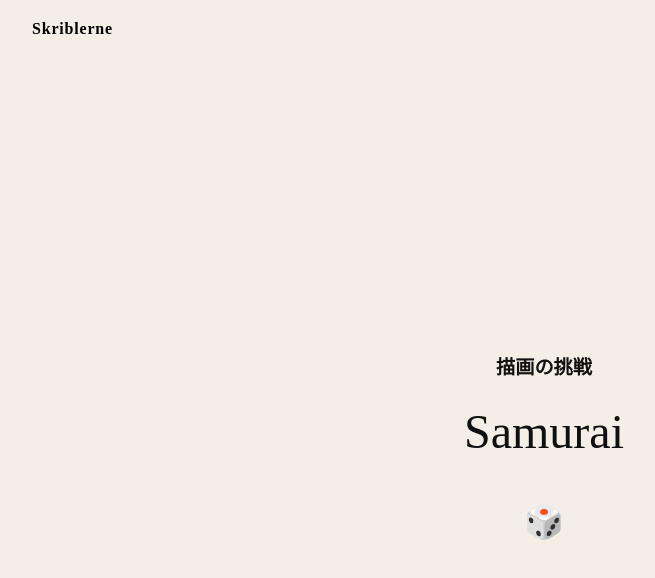
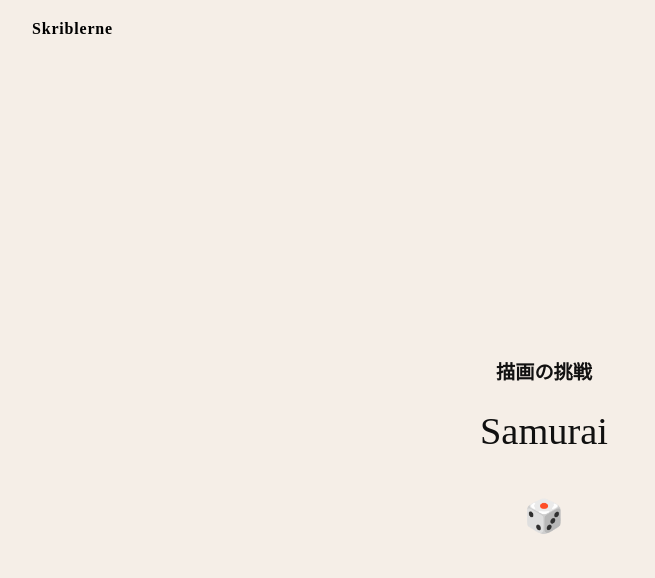
Before and after one commit to henrycmeen/Skriblerne, a plain HTML site: page index.html in a window 1280 px wide. Shown: the whole page, without its empty margins (96-751 px from the left). Drawn offline with Linux system fonts and the light colour scheme.

Commit message:
Update styles.css

```diff
--- a/styles.css
+++ b/styles.css
@@ -68,7 +68,7 @@ h1 {
 
 /* Norsk ord / "Dagens ord" - hovedfokus */
 #word-display {
-    font-size: 3rem;      /* Større enn h1 for å fremheve */
+    font-size: 2.4rem;      /* Større enn h1 for å fremheve */
     font-weight: 400;
     color: #101010;
     margin-bottom: 1.5rem; /* Luft før knappen */
```
